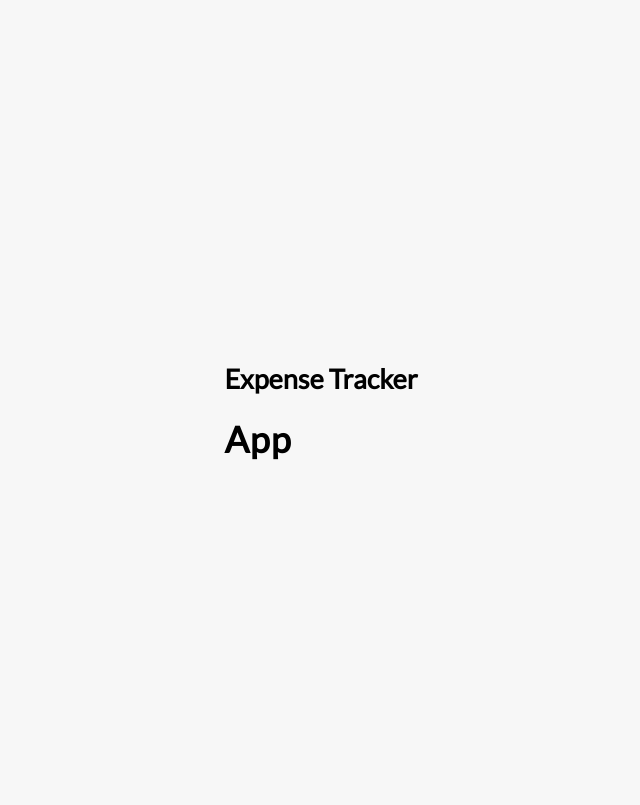
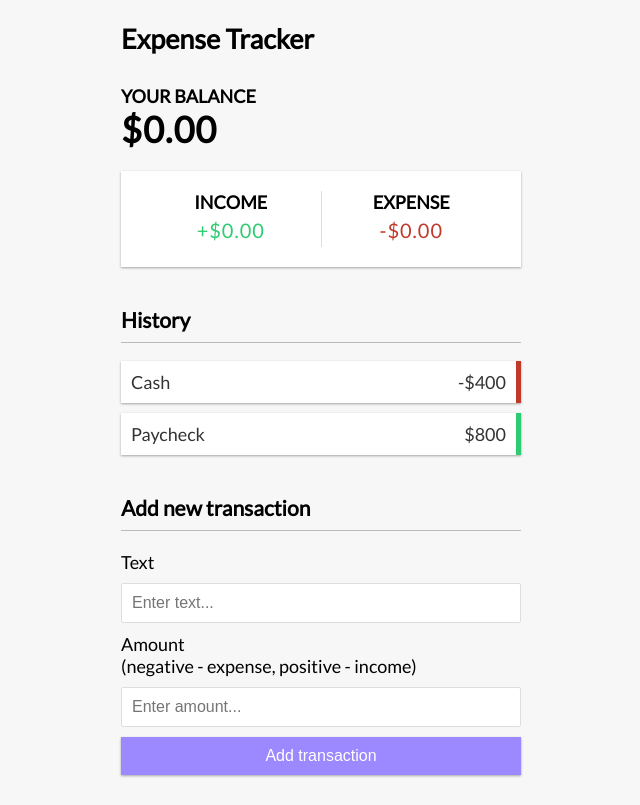
Before and after one commit to josiedefo/expense-tracker-traversy, a Vue app: page / in a window 1280 px wide. Shown: the whole page, without its empty margins (319-959 px from the left). Built offline with nearby package versions, Linux system fonts and the light colour scheme.

Commit message:
add expenses components

```diff
--- a/src/App.vue
+++ b/src/App.vue
@@ -1,16 +1,29 @@
 <script>
 import Header from './components/Header.vue';
+import Balance from './components/Balance.vue';
+import IncomeExpense from './components/IncomeExpense.vue';
+import TransactionList from './components/TransactionList.vue';
+import AddTransaction from './components/AddTransaction.vue';
 
 export default {
   components: {
     Header,
+    Balance,
+    IncomeExpense,
+    TransactionList,
+    AddTransaction,
   },
 };
 </script>
 
 <template>
     <Header />
-    <h1>App</h1>
+    <div class="container">
+        <Balance />
+        <IncomeExpense />
+        <TransactionList />
+        <AddTransaction />
+    </div>
 </template>
 
 <style scoped>
--- a/src/components/AddTransaction.vue
+++ b/src/components/AddTransaction.vue
@@ -0,0 +1,17 @@
+<template>
+    <h3>Add new transaction</h3>
+      <form id="form">
+        <div class="form-control">
+          <label for="text">Text</label>
+          <input type="text" id="text" placeholder="Enter text..." />
+        </div>
+        <div class="form-control">
+          <label for="amount"
+            >Amount <br />
+            (negative - expense, positive - income)</label
+          >
+          <input type="number" id="amount" placeholder="Enter amount..." />
+        </div>
+        <button class="btn">Add transaction</button>
+      </form>
+</template>
--- a/src/components/Balance.vue
+++ b/src/components/Balance.vue
@@ -0,0 +1,4 @@
+<template>
+    <h4>Your Balance</h4>
+    <h1 id="balance">$0.00</h1>
+</template>
--- a/src/components/IncomeExpense.vue
+++ b/src/components/IncomeExpense.vue
@@ -0,0 +1,12 @@
+<template>
+     <div class="inc-exp-container">
+        <div>
+          <h4>Income</h4>
+          <p id="money-plus" class="money plus">+$0.00</p>
+        </div>
+        <div>
+          <h4>Expense</h4>
+          <p id="money-minus" class="money minus">-$0.00</p>
+        </div>
+      </div>
+</template>
--- a/src/components/TransactionList.vue
+++ b/src/components/TransactionList.vue
@@ -0,0 +1,11 @@
+<template>
+     <h3>History</h3>
+      <ul id="list" class="list">
+        <li class="minus">
+          Cash <span>-$400</span><button class="delete-btn">x</button>
+        </li>
+        <li class="plus">
+          Paycheck <span>$800</span><button class="delete-btn">x</button>
+        </li>
+      </ul>
+</template>
```
